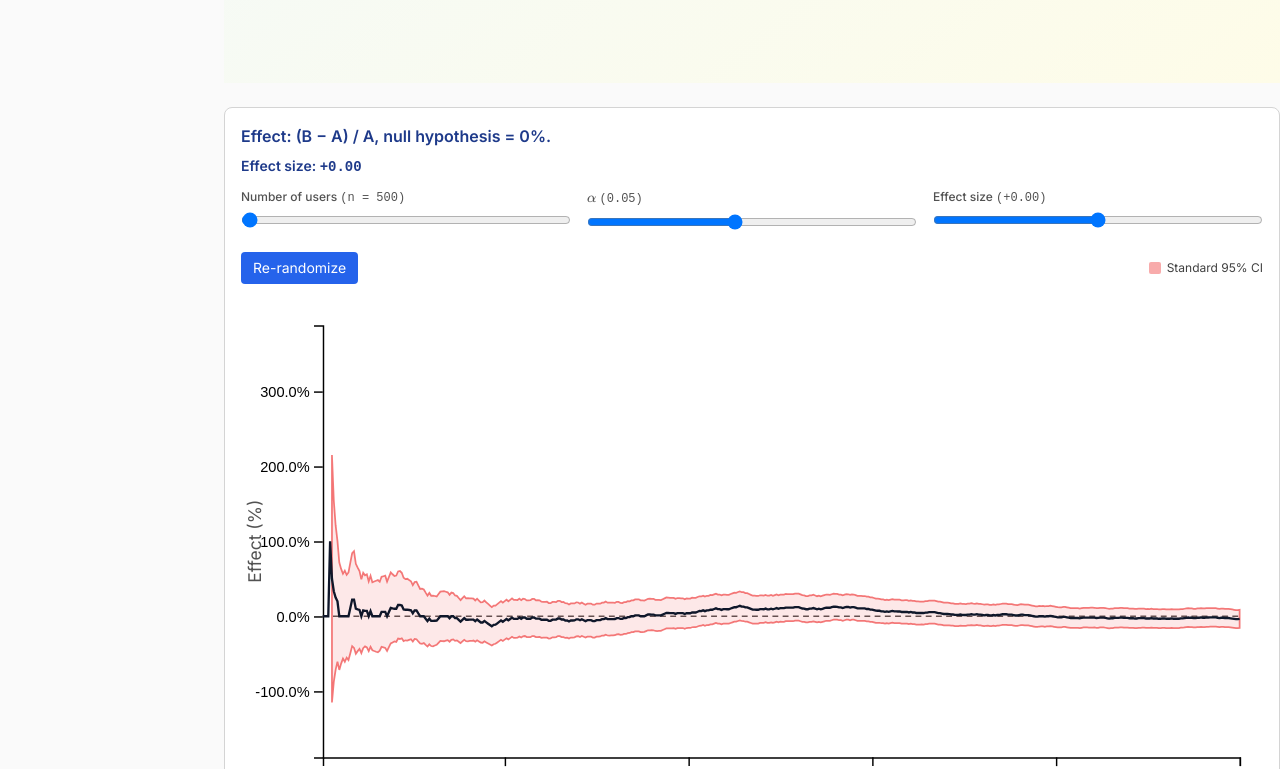
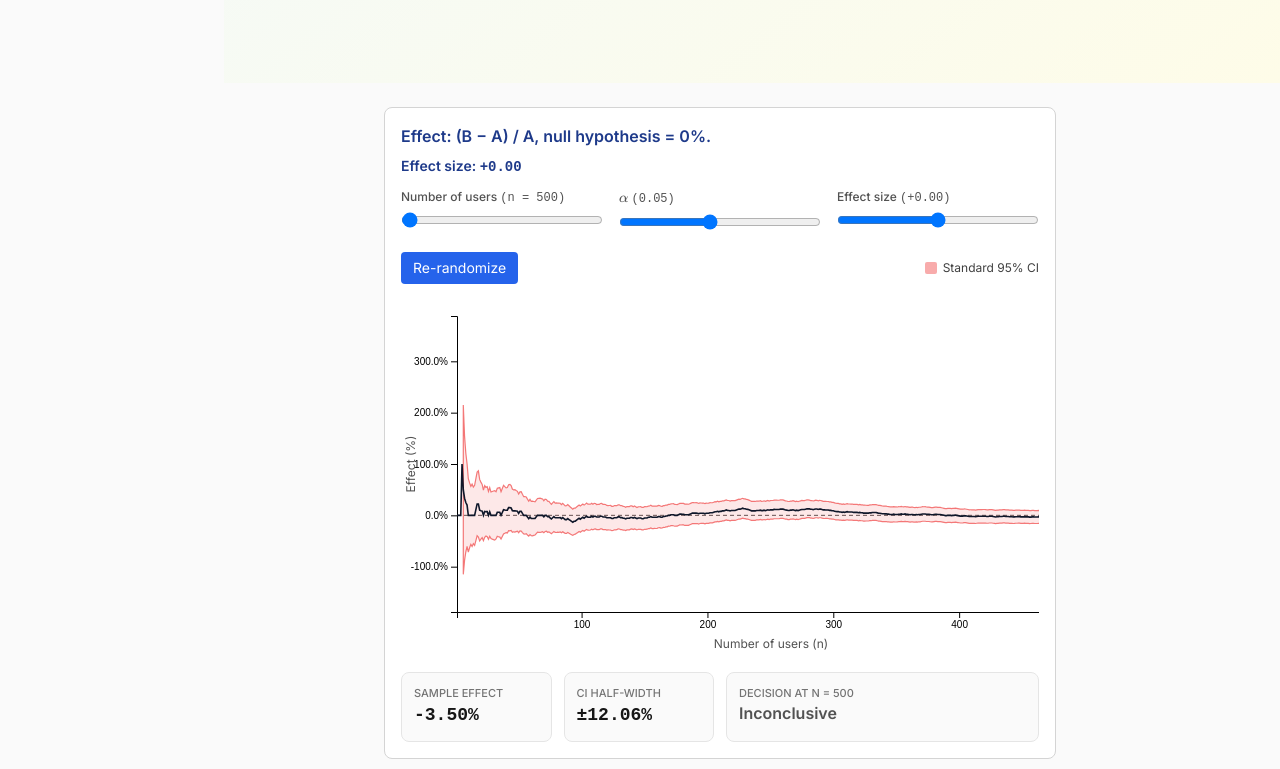
Before and after one commit to n-levy/sequential_testing, a Next.js app in the folder site/: page /short in a window 1280 px wide. Shown: the part 811-1580 px from the top of the page. Built offline with nearby package versions, Linux system fonts and the light colour scheme.

Commit message:
Fix build errors (client component + InlineMath typing) - act 1

```diff
--- a/site/components/act1/Act1.tsx
+++ b/site/components/act1/Act1.tsx
@@ -15,9 +15,9 @@ function DisplayMathBox({ children }: { children: React.ReactNode }) {
 
 export function Act1() {
   return (
-    <div id="act-1">
+    <div id="act-1" className="max-w-3xl mx-auto px-4">
       {/* Simulation */}
-      <div className="mb-8">
+      <div className="mb-8 max-w-2xl">
         <ABTestSim layers={['fixed-ci']} />
       </div>
       {/* Simulation and explanation always visible */}
```
